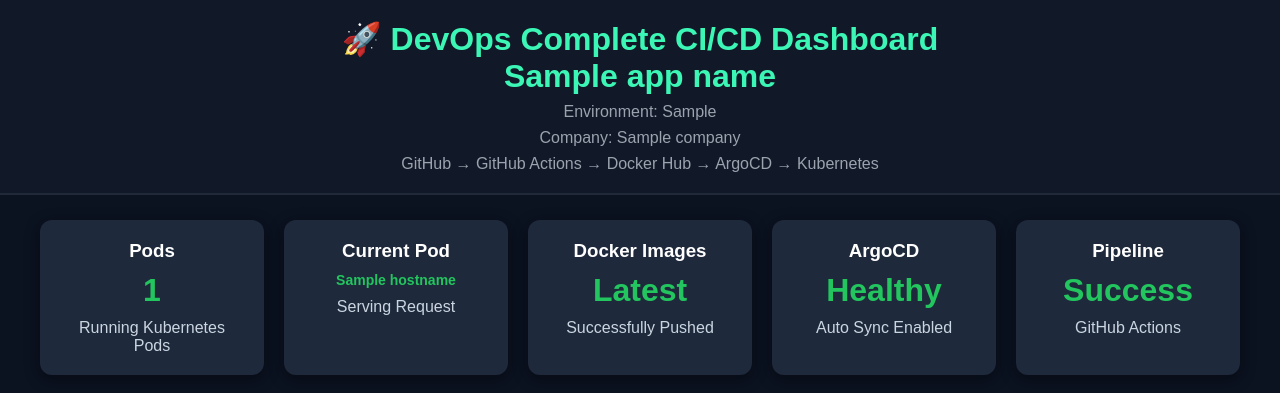
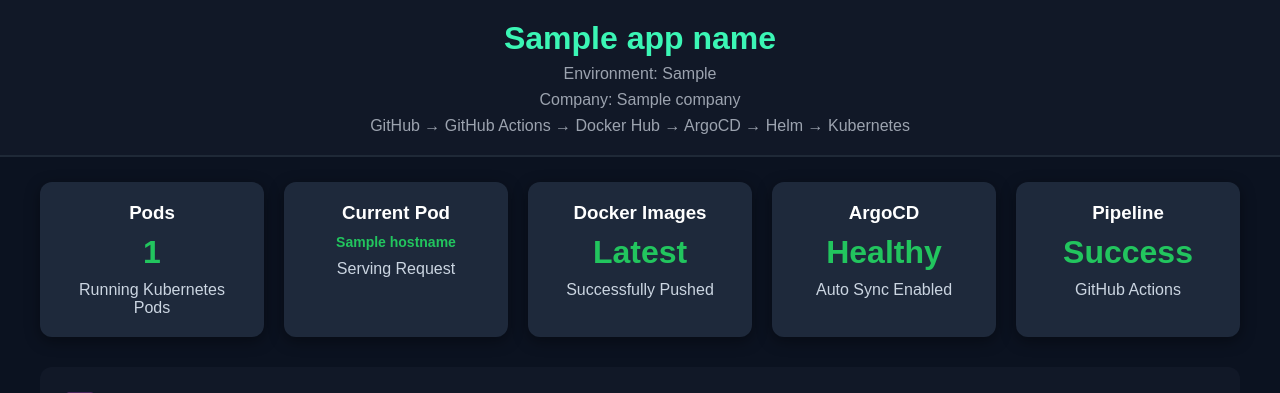
Before and after one commit to nanda9/flask-python-app, a Flask app: template templates/index.html in a window 1280 px wide. Shown: the top 393 px of the page. Run offline with Flask 3, Linux system fonts and the light colour scheme; the template is opened without the code that fills it: most values are stand-ins (such as "Sample title", 1, 10 or a date in 2020).

Commit message:
Update index.html

```diff
--- a/templates/index.html
+++ b/templates/index.html
@@ -178,7 +178,6 @@
 
 <header>
 
-<h1>🚀 DevOps Complete CI/CD Dashboard</h1>
 
 <h1>{{ app_name }}</h1>
 
@@ -191,7 +190,7 @@
 </p>
 
 <p>
-GitHub → GitHub Actions → Docker Hub → ArgoCD → Kubernetes
+GitHub → GitHub Actions → Docker Hub → ArgoCD → Helm → Kubernetes
 </p>
 
 </header>
```
